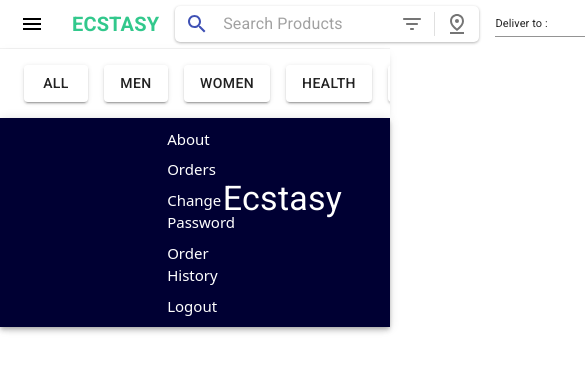
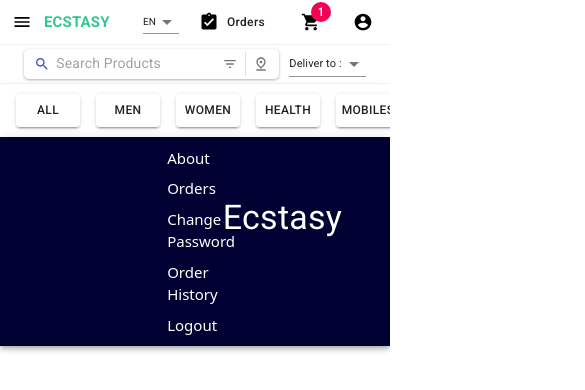
Before and after one commit to ManasAgarwal21/Ecstasy, a React (Create React App) app: page /login in a window 390 px wide. Both pictures are taken after typing "name@example.com", "Sample123" into the empty fields and a click on the button "SIGN IN". Shown: the top 390 px of the page, 585 px wide, since content can reach past the window. Built offline with nearby package versions, Linux system fonts and the light colour scheme.

Commit message:
added media queries in categories, navbar, searchbar, login and signup components

```diff
--- a/src/components/Categories.js
+++ b/src/components/Categories.js
@@ -10,6 +10,9 @@ const useStyles = makeStyles(theme => ({
         boxShadow: '0px 2px 8px -5px rgba(0,0,0,0.5)',
         '&::-webkit-scrollbar':{
             display: 'none'
+        },
+        [theme.breakpoints.down("xs")]: {
+            padding: '2px 8px',
         }
     },
     list: {
@@ -18,6 +21,11 @@ const useStyles = makeStyles(theme => ({
     button: {
         margin: theme.spacing(1),
         backgroundColor: 'rgba(0,0,0,0)',
+        [theme.breakpoints.down("xs")]: {
+            fontSize: '12px',
+            paddingLeft: '2px',
+            paddingRight: '2px',
+        }
     },
     buttonColoured : {
         margin: theme.spacing(1),
--- a/src/components/Navbar.js
+++ b/src/components/Navbar.js
@@ -1,9 +1,10 @@
 import React, { useState } from "react";
-import { Divider, Typography, Button, IconButton, FormControl, Select, MenuItem } from '@material-ui/core';
+import { Grid, Typography, Button, IconButton, FormControl, Select, MenuItem } from '@material-ui/core';
 import MenuIcon from "@material-ui/icons/Menu";
 import AssignmentTurnedInIcon from '@material-ui/icons/AssignmentTurnedIn';
 import ShoppingCartIcon from "@material-ui/icons/ShoppingCart";
 import SearchBar from "./SearchBar";
+import {Link} from 'react-router-dom';
 import { makeStyles } from "@material-ui/core/styles";
 import  Badge  from '@material-ui/core/Badge';
 import AccountCircleIcon from "@material-ui/icons/AccountCircle";
@@ -23,27 +24,90 @@ const useStyles = makeStyles(theme => ({
       }
     }
   },
+  rightSection: {
+    display: 'flex',
+    justifyContent: 'space-evenly',
+    marginLeft: '10px',
+    padding: '0px 5px',
+    maxWidth: '300px',
+    [theme.breakpoints.down("sm")]: {
+      maxWidth: '280px',
+    }
+  },
+  leftSection: {
+    display: 'flex',
+    justifyContent: 'space-evenly',
+    marginRight: '10px',
+    [theme.breakpoints.down("xs")]: {
+      maxWidth: '90px',
+    }
+  },
   item: {
     fontSize: '11px',
-    width: theme.spacing(14),
+    maxWidth: theme.spacing(14),
+    minWidth: theme.spacing(8),
   },
   itemLanguage: {
     fontSize: '12px',
     width: theme.spacing(4.5),
+    '& > *': {
+      paddingRight: '0px',
+    },
+    [theme.breakpoints.down("xs")]: {
+      fontSize: '10px',
+    }
   },
   title: {
     fontWeight: 600,
     color: 'rgb(50,200,140)',
     cursor: 'default',
+    margin: '0px',
+    [theme.breakpoints.down("xs")]:{
+      fontSize: '15px',
+    }
+  },
+  iconButton: {
+    marginLeft: '0px',
+    marginRight: '0px',
   },
   icon: {
     color : "black",
     fontSize: '24px',
-    padding: '0px'
+    margin:'0px',
+    padding: '0px',
+    [theme.breakpoints.down("xs")]: {
+      fontSize: '20px',
+    }
   },
-  divider: {
-    height: theme.spacing(3),
-    margin: '0px 4px'
+  badge: {
+    [theme.breakpoints.down("xs")] : {
+      fontSize: '12px',
+      width: '20px !important',
+      padding: '0px',
+      height: '20px',
+      borderRadius: '50%',
+    }
+  },
+  button: {
+    textTransform: 'none',
+    [theme.breakpoints.down("xs")]:{
+      fontSize: '12px',
+    }
+  },
+  searchSection: {
+    [theme.breakpoints.down('xs')]: {
+      display: 'none',
+    },
+  },
+  searchSecondary: {
+    display: 'none',
+    justifyContent: 'center',
+    borderBottom: '1px solid rgba(0,0,0,0.05)',
+    alignItems: 'center',
+    paddingRight: '10px',
+    [theme.breakpoints.down('xs')]: {
+      display: 'flex',
+    },
   }
 }))
 
@@ -65,13 +129,14 @@ const Navbar = () => {
   return (
     <React.Fragment>
       <div className={classNames.root}>
-        <div>
-          <IconButton aria-label="search">
+        <Grid className={classNames.leftSection}>
+          <IconButton aria-label="drawer"
+            className={classNames.iconButton}>
               <MenuIcon className={classNames.icon}/>
           </IconButton>
-          <Typography className={classNames.title} variant="h6">ECSTASY</Typography>
-        </div>
-        <div>
+          <Typography className={classNames.title}>ECSTASY</Typography>
+        </Grid>
+        <Grid xs={12} sm={4} className={classNames.searchSection}>
           <SearchBar/>
           <FormControl>
             <Select
@@ -83,8 +148,8 @@ const Navbar = () => {
               <MenuItem value={'121001'}>Deliver to :<br/> Rupin, faridabad 121001</MenuItem>
             </Select>
           </FormControl>
-        </div>
-        <div>
+        </Grid>
+        <Grid className={classNames.rightSection}>
           <FormControl>
             <Select
               onChange={handleLanguageChange}
@@ -96,23 +161,43 @@ const Navbar = () => {
             </Select>
           </FormControl>
           <Button
-            style={{textTransform: 'none'}}
+            className={classNames.button}
             startIcon={<AssignmentTurnedInIcon className={classNames.icon}/>}
           >
             {"Orders"}
           </Button>
-          <Divider className={classNames.divider} orientation="vertical" />
-          <IconButton aria-label="cart" color="inherit">
-            <Badge badgeContent={1} color="secondary">
-              <ShoppingCartIcon/>
+          <Link to="/cart">
+            <IconButton
+              aria-label="cart"
+              className={classNames.iconButton}
+              color="inherit">
+              <Badge
+              badgeContent={1}
+              color="secondary"
+              classes={{ badge: classNames.badge }}>
+                <ShoppingCartIcon className={classNames.icon}/>
               </Badge>
             </IconButton>
-          <Divider className={classNames.divider} orientation="vertical" />
-          <IconButton aria-label="profile">
+          </Link>
+          <IconButton aria-label="profile"
+            className={classNames.iconButton}>
             <AccountCircleIcon className={classNames.icon}/>
           </IconButton>
+        </Grid>
       </div>
-      </div>
+      <Grid xs={12} className={classNames.searchSecondary}>
+        <SearchBar/>
+        <FormControl>
+          <Select
+            onChange={handleAddressChange}
+            value={address}
+            className={classNames.item}
+            >
+            <MenuItem value={'default'}>Deliver to :<br/></MenuItem>
+            <MenuItem value={'121001'}>Deliver to :<br/> Rupin, faridabad 121001</MenuItem>
+          </Select>
+        </FormControl>
+      </Grid>
     </React.Fragment>
   );
 };
--- a/src/components/SearchBar.js
+++ b/src/components/SearchBar.js
@@ -10,17 +10,26 @@ const useStyles = makeStyles(theme => ({
       borderRadius: '5px',
       display: 'flex',
       alignItems: 'center',
-      minWidth: '300px',
       maxWidth: '450px',
       boxShadow: '0px 1px 3px rgba(0,0,0,0.3)'
     },
     input: {
       marginLeft: theme.spacing(1),
       flex: 1,
+      [theme.breakpoints.down('sm')]: {
+          marginLeft: '0px',
+          fontSize: '14px',
+      }
     },
     colouredIconButton: {
         color: theme.palette.primary.main,
         padding : 6
+    },
+    icon: {
+        fontSize: '22px',
+        [theme.breakpoints.down('sm')]: {
+            fontSize : '16px',
+        },
     },
     iconButton: {
       padding: 6,
@@ -28,6 +37,9 @@ const useStyles = makeStyles(theme => ({
     divider: {
       height: 24,
       margin: 4,
+      [theme.breakpoints.down('sm')]: {
+        margin: 1,
+      },
     }
 }));
 
@@ -70,7 +82,7 @@ export default function SearchBar(){
         <React.Fragment>
             <Paper component="form" className={classNames.root}>
                 <IconButton className={classNames.colouredIconButton} aria-label="search">
-                    <Search />
+                    <Search className={classNames.icon}/>
                 </IconButton>
             <InputBase
                 className={classNames.input}
@@ -87,7 +99,7 @@ export default function SearchBar(){
                 aria-label="filter"
                 onClick={() => handleIconClick("fillFilter")}
                 >
-                <FilterListRounded />
+                <FilterListRounded  className={classNames.icon}/>
             </IconButton>
             <Divider className={classNames.divider} orientation="vertical" />
             <IconButton className={
@@ -99,8 +111,8 @@ export default function SearchBar(){
                 onClick={() => handleIconClick("fillGps")}
                 >
                 { (flags.fillGps) ?
-                    <PinDropRounded/> :
-                    <PinDropOutlined/> }
+                    <PinDropRounded className={classNames.icon}/> :
+                    <PinDropOutlined className={classNames.icon}/> }
             </IconButton>
             </Paper>
         </React.Fragment>
--- a/src/pages/Login.js
+++ b/src/pages/Login.js
@@ -3,7 +3,7 @@ import { Avatar, Container,
     Typography, TextField,
     Button, Checkbox,
     FormControlLabel, Icon,
-    Grid, Box, FormControl,
+    Box, FormControl,
     InputAdornment, IconButton,
     OutlinedInput, InputLabel } from "@material-ui/core";
 import { makeStyles } from "@material-ui/core/styles";
@@ -19,13 +19,22 @@ const useStyles = makeStyles(theme => ({
         display: 'flex',
         flexDirection: 'column',
         alignItems: 'center',
+        [theme.breakpoints.down("xs")]: {
+            marginTop: theme.spacing(4),
+        }
     },
     avatar: {
         margin: theme.spacing(1),
         backgroundColor: theme.palette.primary.light,
     },
+    links: {
+        display: 'flex',
+        margin: '0px 10px',
+        justifyContent: 'space-between'
+    },
     text:{
         color: theme.palette.primary.dark,
+        textAlign: 'center',
         '&:hover': {
             textDecoration: 'underline'
         }
@@ -154,18 +163,14 @@ export default function Login({location}){
                         className={classNames.submit}>
                             Sign In
                     </Button>
-                    <Grid container>
-                        <Grid item xs>
-                            <Link to="/forgot" className={classNames.text}>
-                                {"Forgot password?"}
-                            </Link>
-                        </Grid>
-                        <Grid item>
-                            <Link to="/signup" className={classNames.text}>
-                                {"Don't have an account? Sign Up"}
-                            </Link>
-                        </Grid>
-                    </Grid>
+                    <div className={classNames.links}>
+                        <Link to="/forgot" className={classNames.text}>
+                            {"Forgot password?"}
+                        </Link>
+                        <Link to="/signup" className={classNames.text}>
+                            {"New user? Sign Up"}
+                        </Link>
+                    </div>
                 </form>
             </div>
             <Box mt={8}>
```
Also changed, not shown: src/pages/Signup.js (+13 -14 lines). Lines whose indentation alone changed are shown as unchanged.
